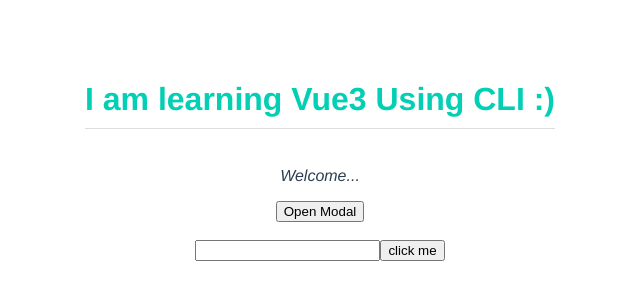
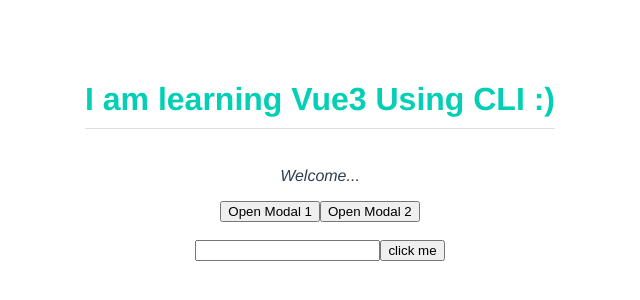
Before and after one commit to afmssrahi/learning-vue3-with-Vue-CLI, a Vue app: page / in a window 1280 px wide. Shown: the top 300 px of the page, without its empty margins (320-960 px from the left). Built offline with nearby package versions, Linux system fonts and the light colour scheme.

Commit message:
re-use modal componet

```diff
--- a/src/App.vue
+++ b/src/App.vue
@@ -1,11 +1,24 @@
 <template>
 	<h1>{{ title }}</h1>
 	<p>Welcome...</p>
-	<button @click="toggleModal">Open Modal</button>
+	<button @click="toggleModal">Open Modal 1</button>
+	<button @click="toggleModalTwo">Open Modal 2</button>
+
 	<div v-if="showModal">
 		<Modal :theme="theme" @close="toggleModal">
 			<h1>This Modal Header</h1>
 			<p>Modal Content</p>
+			<template v-slot:links>
+				<a href="#">SingUp </a>
+				<a href="#">More Info</a>
+			</template>
+		</Modal>
+	</div>
+
+	<div v-if="showModalTwo">
+		<Modal @close="toggleModalTwo">
+			<h1>This Modal Header Two</h1>
+			<p>Modal Content Two</p>
 			<template v-slot:links>
 				<a href="#">SingUp </a>
 				<a href="#">More Info</a>
@@ -29,6 +42,7 @@
 			title: 'I am learning Vue3 Using CLI :)',
 			theme: 'sale',
 			showModal: false,
+			showModalTwo: false,
 		};
 	},
 	methods: {
@@ -39,6 +53,9 @@
 		},
 		toggleModal() {
 			this.showModal = !this.showModal;
+		},
+		toggleModalTwo() {
+			this.showModalTwo = !this.showModalTwo;
 		},
 	},
 };
```
